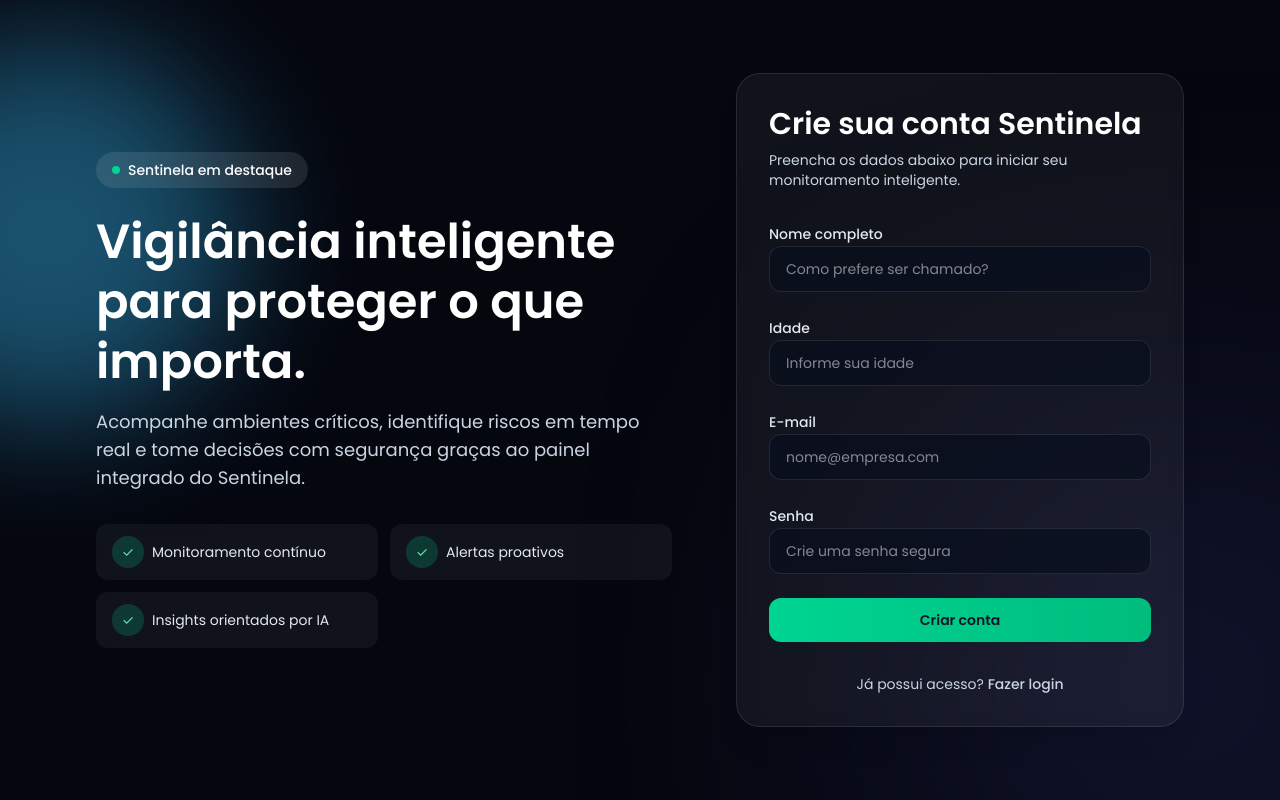
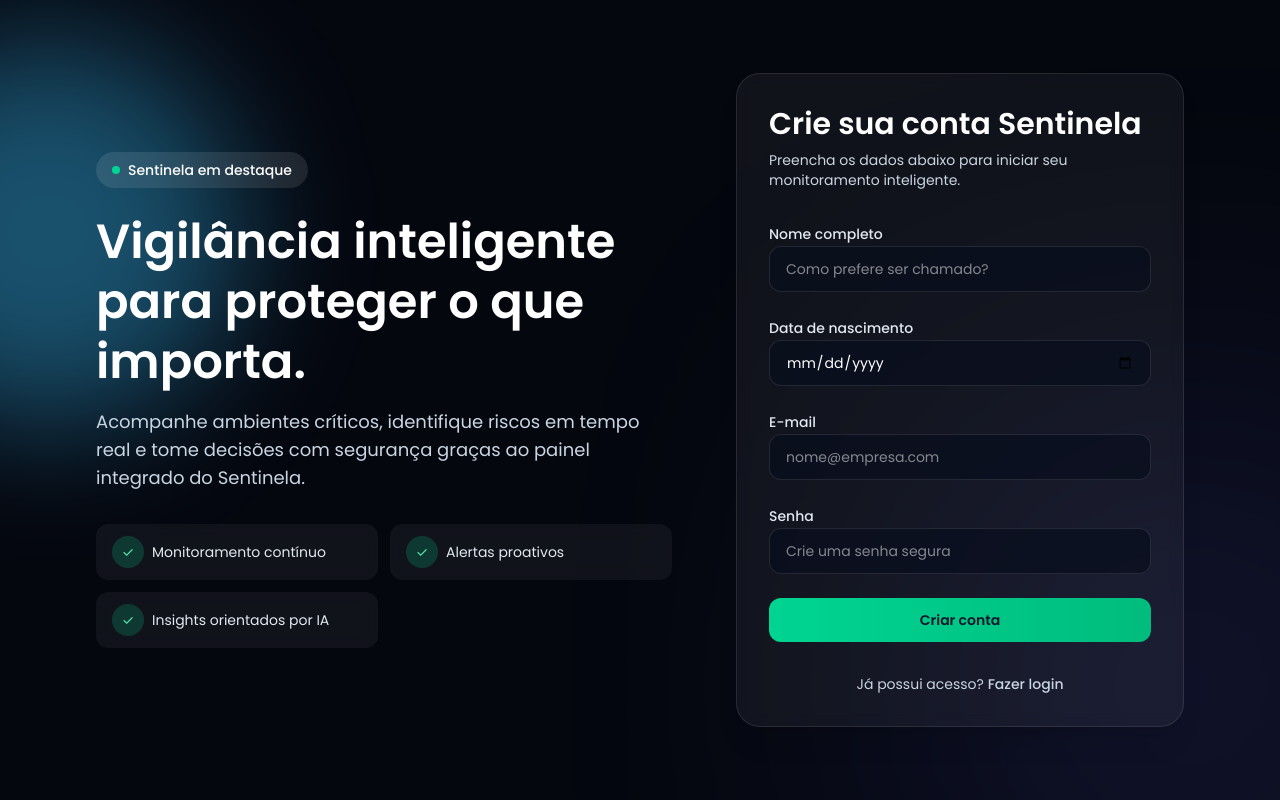
Before and after one commit to antonio272a/Sentinela, a Next.js app: page /register in a window 1280 px wide. Built offline with nearby package versions, Linux system fonts and the light colour scheme.

Commit message:
Validate passwords and use birth dates for users

```diff
--- a/src/app/(auth)/_components/RegisterForm.tsx
+++ b/src/app/(auth)/_components/RegisterForm.tsx
@@ -3,16 +3,18 @@
 import Link from "next/link";
 import { useMemo, useState } from "react";
 
+import { calculateAgeFromBirthDate } from "@/lib/date";
+
 interface FormState {
   name: string;
-  age: string;
+  birthDate: string;
   email: string;
   password: string;
 }
 
 const INITIAL_STATE: FormState = {
   name: "",
-  age: "",
+  birthDate: "",
   email: "",
   password: "",
 };
@@ -21,7 +23,7 @@ function validateEmail(email: string) {
   return /\S+@\S+\.\S+/.test(email);
 }
 
-async function registerRequest(payload: { name: string; age: number; email: string; password: string }) {
+async function registerRequest(payload: { name: string; birthDate: string; email: string; password: string }) {
   const response = await fetch("/api/auth/register", {
     method: "POST",
     headers: {
@@ -45,7 +47,41 @@ export function RegisterForm() {
   const [isLoading, setIsLoading] = useState(false);
 
   const isEmailValid = useMemo(() => !form.email || validateEmail(form.email), [form.email]);
-  const isAgeValid = useMemo(() => !form.age || Number.parseInt(form.age, 10) >= 18, [form.age]);
+  const birthDateErrorMessage = useMemo(() => {
+    if (!form.birthDate) {
+      return null;
+    }
+
+    const age = calculateAgeFromBirthDate(form.birthDate);
+
+    if (age === null) {
+      return "Informe uma data de nascimento válida.";
+    }
+
+    if (age < 18) {
+      return "Usuários precisam ter ao menos 18 anos.";
+    }
+
+    return null;
+  }, [form.birthDate]);
+
+  const passwordErrorMessage = useMemo(() => {
+    if (!form.password) {
+      return null;
+    }
+
+    if (form.password.length < 8) {
+      return "A senha deve ter ao menos 8 caracteres.";
+    }
+
+    return null;
+  }, [form.password]);
+
+  const maxBirthDate = useMemo(() => {
+    const today = new Date();
+    const reference = new Date(Date.UTC(today.getUTCFullYear() - 18, today.getUTCMonth(), today.getUTCDate()));
+    return reference.toISOString().slice(0, 10);
+  }, []);
 
   const handleChange = (field: keyof FormState) => (event: React.ChangeEvent<HTMLInputElement>) => {
     setForm((previous) => ({ ...previous, [field]: event.target.value }));
@@ -56,7 +92,7 @@ export function RegisterForm() {
     setError(null);
     setSuccess(null);
 
-    if (!form.name || !form.age || !form.email || !form.password) {
+    if (!form.name || !form.birthDate || !form.email || !form.password) {
       setError("Preencha todos os campos obrigatórios.");
       return;
     }
@@ -66,18 +102,21 @@ export function RegisterForm() {
       return;
     }
 
-    if (!isAgeValid) {
-      setError("Usuários precisam ter ao menos 18 anos.");
+    if (birthDateErrorMessage) {
+      setError(birthDateErrorMessage);
       return;
     }
 
-    const age = Number.parseInt(form.age, 10);
+    if (passwordErrorMessage) {
+      setError(passwordErrorMessage);
+      return;
+    }
 
     setIsLoading(true);
     try {
       await registerRequest({
         name: form.name.trim(),
-        age,
+        birthDate: form.birthDate,
         email: form.email.toLowerCase(),
         password: form.password,
       });
@@ -115,22 +154,22 @@ export function RegisterForm() {
           />
         </div>
         <div className="space-y-2">
-          <label className="text-sm font-medium text-slate-200" htmlFor="age">
-            Idade
+          <label className="text-sm font-medium text-slate-200" htmlFor="birthDate">
+            Data de nascimento
           </label>
           <input
-            id="age"
-            type="number"
-            min={18}
+            id="birthDate"
+            type="date"
+            autoComplete="bday"
+            max={maxBirthDate}
             className="w-full rounded-xl border border-white/10 bg-[#090f1f]/70 px-4 py-3 text-sm text-white outline-none transition focus:border-emerald-400/60 focus:ring-2 focus:ring-emerald-400/40"
-            placeholder="Informe sua idade"
-            value={form.age}
-            onChange={handleChange("age")}
+            value={form.birthDate}
+            onChange={handleChange("birthDate")}
             required
           />
-          {!isAgeValid && (
-            <p className="text-xs text-red-200">Usuários precisam ter ao menos 18 anos.</p>
-          )}
+          {birthDateErrorMessage ? (
+            <p className="text-xs text-red-200">{birthDateErrorMessage}</p>
+          ) : null}
         </div>
         <div className="space-y-2">
           <label className="text-sm font-medium text-slate-200" htmlFor="email">
@@ -165,6 +204,9 @@ export function RegisterForm() {
             onChange={handleChange("password")}
             required
           />
+          {passwordErrorMessage ? (
+            <p className="text-xs text-red-200">{passwordErrorMessage}</p>
+          ) : null}
         </div>
         {error ? (
           <p className="rounded-xl border border-red-500/30 bg-red-500/10 px-4 py-3 text-sm text-red-200">{error}</p>
--- a/src/app/api/auth/login/route.ts
+++ b/src/app/api/auth/login/route.ts
@@ -2,6 +2,7 @@ import bcrypt from "bcrypt";
 import { NextRequest, NextResponse } from "next/server";
 
 import { getUserByEmail } from "@/lib/db";
+import { calculateAgeFromBirthDate } from "@/lib/date";
 import {
   DEFAULT_EXPIRATION,
   SESSION_COOKIE_NAME,
@@ -51,12 +52,15 @@ export async function POST(request: NextRequest) {
     name: user.name,
   });
 
+  const age = calculateAgeFromBirthDate(user.birthDate);
+
   const response = NextResponse.json({
     user: {
       id: user.id,
       name: user.name,
       email: user.email,
-      age: user.age,
+      birthDate: user.birthDate,
+      age,
       createdAt: user.createdAt,
     },
   });
--- a/src/app/api/auth/register/route.ts
+++ b/src/app/api/auth/register/route.ts
@@ -2,6 +2,7 @@ import bcrypt from "bcrypt";
 import { NextRequest, NextResponse } from "next/server";
 
 import { createUser, getUserByEmail } from "@/lib/db";
+import { calculateAgeFromBirthDate, normalizeISODateOnly } from "@/lib/date";
 import {
   DEFAULT_EXPIRATION,
   SESSION_COOKIE_NAME,
@@ -12,14 +13,54 @@ export async function POST(request: NextRequest) {
   const body = await request.json().catch(() => null);
 
   const name = body?.name?.trim();
-  const age = Number.parseInt(body?.age, 10);
+  const birthDateInput = body?.birthDate;
   const email = body?.email?.toLowerCase().trim();
   const password = body?.password;
 
-  if (!name || Number.isNaN(age) || age < 18 || !email || !password || password.length < 8) {
+  if (!password) {
+    return NextResponse.json(
+      {
+        message: "Informe uma senha válida.",
+      },
+      { status: 400 }
+    );
+  }
+
+  if (password.length < 8) {
+    return NextResponse.json(
+      {
+        message: "A senha deve ter ao menos 8 caracteres.",
+      },
+      { status: 400 }
+    );
+  }
+
+  if (!name || !birthDateInput || !email) {
     return NextResponse.json(
       {
         message: "Dados inválidos. Verifique as informações enviadas.",
+      },
+      { status: 400 }
+    );
+  }
+
+  const normalizedBirthDate = normalizeISODateOnly(birthDateInput);
+
+  if (!normalizedBirthDate) {
+    return NextResponse.json(
+      {
+        message: "Informe uma data de nascimento válida.",
+      },
+      { status: 400 }
+    );
+  }
+
+  const age = calculateAgeFromBirthDate(normalizedBirthDate);
+
+  if (age === null || age < 18) {
+    return NextResponse.json(
+      {
+        message: "Usuários precisam ter ao menos 18 anos.",
       },
       { status: 400 }
     );
@@ -41,10 +82,12 @@ export async function POST(request: NextRequest) {
   try {
     const user = createUser({
       name,
-      age,
+      birthDate: normalizedBirthDate,
       email,
       passwordHash,
     });
+
+    const userAge = calculateAgeFromBirthDate(user.birthDate);
 
     const token = await createSessionToken({
       sub: String(user.id),
@@ -57,8 +100,9 @@ export async function POST(request: NextRequest) {
         user: {
           id: user.id,
           name: user.name,
-          age: user.age,
           email: user.email,
+          birthDate: user.birthDate,
+          age: userAge,
           createdAt: user.createdAt,
         },
       },
--- /dev/null
+++ b/src/lib/date.ts
@@ -0,0 +1,65 @@
+const DATE_ONLY_REGEX = /^\d{4}-\d{2}-\d{2}$/;
+
+export function parseISODateOnly(value: string): Date | null {
+  if (typeof value !== "string" || !DATE_ONLY_REGEX.test(value)) {
+    return null;
+  }
+
+  const [yearString, monthString, dayString] = value.split("-");
+  const year = Number.parseInt(yearString, 10);
+  const month = Number.parseInt(monthString, 10);
+  const day = Number.parseInt(dayString, 10);
+
+  if (Number.isNaN(year) || Number.isNaN(month) || Number.isNaN(day)) {
+    return null;
+  }
+
+  const date = new Date(Date.UTC(year, month - 1, day));
+
+  if (
+    date.getUTCFullYear() !== year ||
+    date.getUTCMonth() !== month - 1 ||
+    date.getUTCDate() !== day
+  ) {
+    return null;
+  }
+
+  return date;
+}
+
+export function formatISODateOnly(date: Date): string {
+  return date.toISOString().slice(0, 10);
+}
+
+export function normalizeISODateOnly(value: string): string | null {
+  const parsed = parseISODateOnly(value);
+
+  if (!parsed) {
+    return null;
+  }
+
+  return formatISODateOnly(parsed);
+}
+
+export function calculateAgeFromBirthDate(
+  value: string,
+  referenceDate: Date = new Date()
+): number | null {
+  const birthDate = parseISODateOnly(value);
+
+  if (!birthDate) {
+    return null;
+  }
+
+  const reference = new Date(referenceDate);
+  let age = reference.getUTCFullYear() - birthDate.getUTCFullYear();
+
+  const monthDifference = reference.getUTCMonth() - birthDate.getUTCMonth();
+  const dayDifference = reference.getUTCDate() - birthDate.getUTCDate();
+
+  if (monthDifference < 0 || (monthDifference === 0 && dayDifference < 0)) {
+    age -= 1;
+  }
+
+  return age;
+}
--- a/src/lib/db.ts
+++ b/src/lib/db.ts
@@ -5,7 +5,7 @@ import path from "node:path";
 export interface UserRecord {
   id: number;
   name: string;
-  age: number;
+  birthDate: string;
   email: string;
   passwordHash: string;
   createdAt: string;
@@ -35,7 +35,7 @@ database.exec(`
   CREATE TABLE IF NOT EXISTS users (
     id INTEGER PRIMARY KEY AUTOINCREMENT,
     name TEXT NOT NULL,
-    age INTEGER NOT NULL CHECK(age >= 0),
+    birthDate TEXT NOT NULL,
     email TEXT NOT NULL UNIQUE,
     passwordHash TEXT NOT NULL,
     createdAt TEXT NOT NULL DEFAULT (datetime('now'))
@@ -57,25 +57,25 @@ database.exec(`
 
 export function getUserByEmail(email: string): UserRecord | undefined {
   const statement = database.prepare(
-    "SELECT id, name, age, email, passwordHash, createdAt FROM users WHERE email = ?"
+    "SELECT id, name, birthDate, email, passwordHash, createdAt FROM users WHERE email = ?"
   );
   return statement.get(email) as UserRecord | undefined;
 }
 
 export function createUser(user: {
   name: string;
-  age: number;
+  birthDate: string;
   email: string;
   passwordHash: string;
 }): UserRecord {
   const insert = database.prepare(
-    `INSERT INTO users (name, age, email, passwordHash, createdAt)
-     VALUES (@name, @age, @email, @passwordHash, datetime('now'))`
+    `INSERT INTO users (name, birthDate, email, passwordHash, createdAt)
+     VALUES (@name, @birthDate, @email, @passwordHash, datetime('now'))`
   );
 
   const info = insert.run(user);
   const select = database.prepare(
-    "SELECT id, name, age, email, passwordHash, createdAt FROM users WHERE id = ?"
+    "SELECT id, name, birthDate, email, passwordHash, createdAt FROM users WHERE id = ?"
   );
   return select.get(Number(info.lastInsertRowid)) as UserRecord;
 }
```
Also changed, not shown: src/app/(auth)/_components/LoginForm.tsx (+4 -8 lines).
